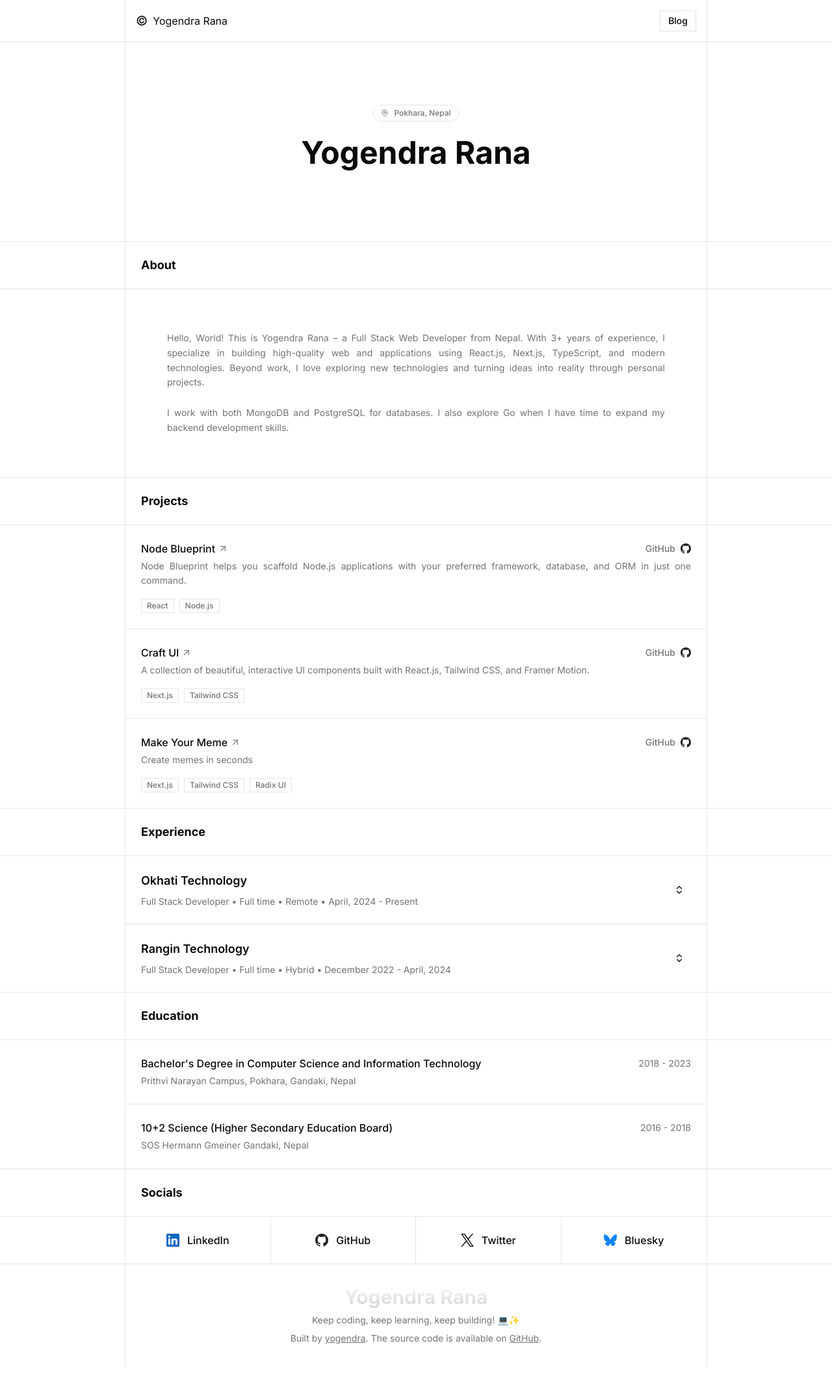
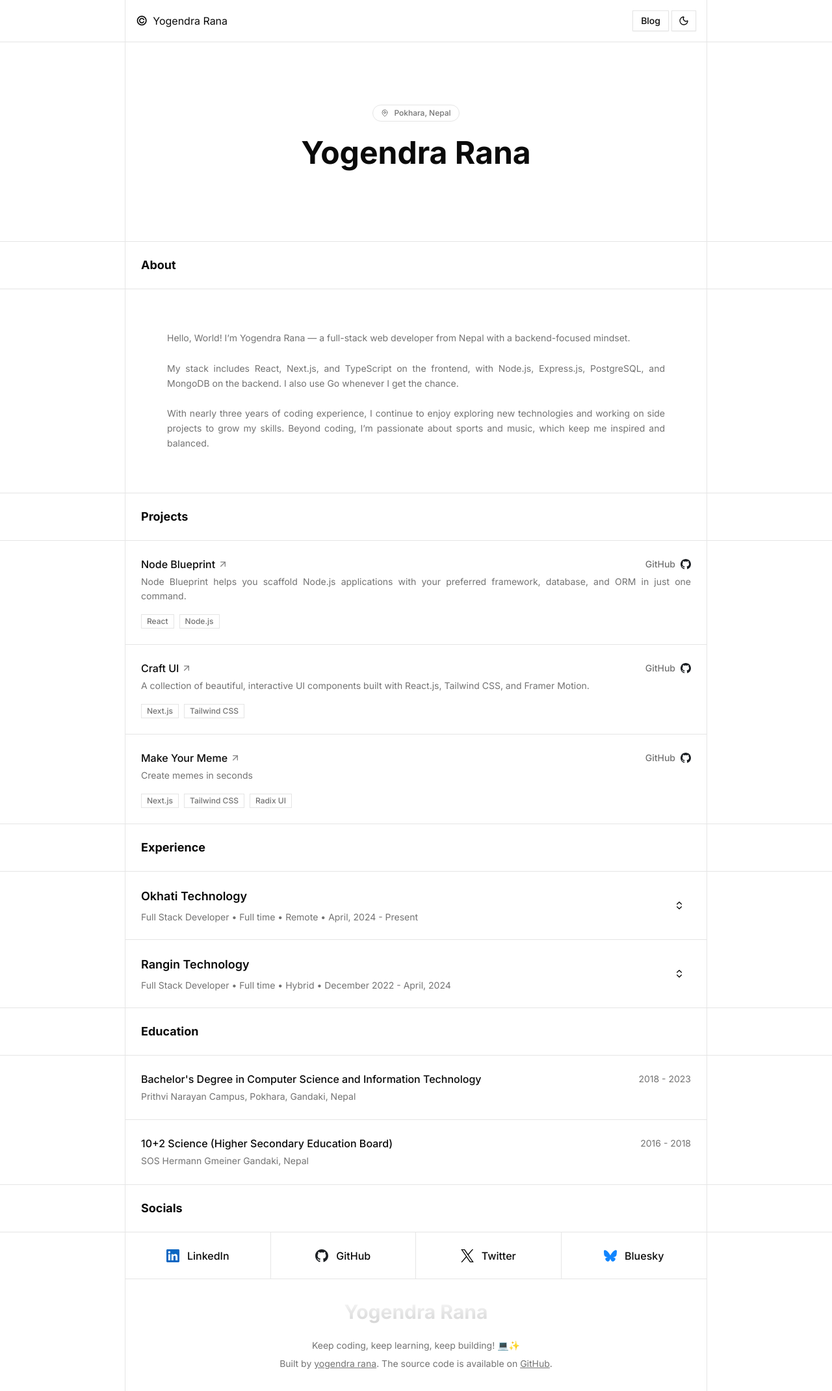
Before and after one commit to yogendrarana/yogendrarana.com.np, a Next.js app: page / in a window 1280 px wide. Shown: the whole page at 65% size. Before the commit the page ends 2101 px from the top, so only its background shows below. Built offline with nearby package versions, Linux system fonts and the light colour scheme.

Commit message:
feat: added dark mode feature and improved UI

```diff
--- a/package.json
+++ b/package.json
@@ -18,6 +18,7 @@
         "lucide-react": "^0.541.0",
         "motion": "^12.23.12",
         "next": "15.5.0",
+        "next-themes": "^0.4.6",
         "react": "19.1.0",
         "react-dom": "19.1.0",
         "tailwind-merge": "^3.3.1"
--- a/src/app/layout.tsx
+++ b/src/app/layout.tsx
@@ -1,11 +1,13 @@
-import { cn } from "@/lib/utils";
 import type { Metadata } from "next";
-import { MY_DATA } from "@/config/data";
 import { Inter } from "next/font/google";
 import { Analytics } from "@vercel/analytics/react";
 
+import { cn } from "@/lib/utils";
+import { MY_DATA } from "@/config/data";
+
 import "@/styles/custom.css";
 import "@/styles/globals.css";
+import { Providers } from "@/components/providers";
 
 export const metadata: Metadata = {
     metadataBase: new URL(MY_DATA.websiteUrl),
@@ -28,7 +30,9 @@ export default function RootLayout({ children }: Readonly<{ children: React.Reac
                     inter.className
                 )}
             >
-                <main>{children}</main>
+                <Providers>
+                    <main>{children}</main>
+                </Providers>
             </body>
             <Analytics />
         </html>
--- a/src/components/layout/about.tsx
+++ b/src/components/layout/about.tsx
@@ -1,5 +1,5 @@
-import MaxWidthContainer from "../max-width-container";
-import SectionHeader from "./section-header";
+import SectionHeader from "@/components/layout/section-header";
+import MaxWidthContainer from "@/components/max-width-container";
 
 function About() {
     return (
@@ -11,15 +11,21 @@ function About() {
                 <div className="p-16">
                     <div className="space-y-6 text-sm leading-relaxed text-muted-foreground">
                         <p className="text-justify">
-                            Hello, World! This is Yogendra Rana – a Full Stack Web Developer from
-                            Nepal.  With 3+ years of experience, I specialize in building high-quality web
-                            and applications using React.js, Next.js, TypeScript, and modern
-                            technologies. Beyond work, I love exploring new technologies and turning
-                            ideas into reality through personal projects.
+                            Hello, World! I’m Yogendra Rana — a full-stack web developer from Nepal
+                            with a backend-focused mindset.
                         </p>
+
                         <p className="text-justify">
-                            I work with both MongoDB and PostgreSQL for databases. I also explore Go
-                            when I have time to expand my backend development skills.
+                            My stack includes React, Next.js, and TypeScript on the frontend, with
+                            Node.js, Express.js, PostgreSQL, and MongoDB on the backend. I also use
+                            Go whenever I get the chance.
+                        </p>
+
+                        <p className="text-justify">
+                            With nearly three years of coding experience, I continue to enjoy
+                            exploring new technologies and working on side projects to grow my
+                            skills. Beyond coding, I’m passionate about sports and music, which keep
+                            me inspired and balanced.
                         </p>
                     </div>
                 </div>
--- a/src/components/layout/footer.tsx
+++ b/src/components/layout/footer.tsx
@@ -1,8 +1,9 @@
 import React from "react";
-import MaxWidthContainer from "../max-width-container";
 import Link from "next/link";
+
+import { cn } from "@/lib/utils";
 import { MY_DATA } from "@/config/data";
-import { cn } from "@/lib/utils";
+import MaxWidthContainer from "@/components/max-width-container";
 
 export default function Footer() {
     return (
@@ -21,14 +22,14 @@ export default function Footer() {
                         </p>
                     </div>
 
-                    <div className="text-sm text-muted-foreground">
+                    <div className="mt-4 text-sm text-muted-foreground text-center">
                         Keep coding, keep learning, keep building! 💻✨
                     </div>
 
-                    <p className="text-muted-foreground text-sm">
+                    <p className="text-muted-foreground text-sm text-center">
                         Built by{" "}
                         <Link href={MY_DATA.socials.x} target="__blank" className="underline">
-                            yogendra
+                            yogendra rana
                         </Link>
                         . The source code is available on{" "}
                         <Link href="https://github.com/yogendrarana/yogendrarana.com.np" target="__blank" className="underline">
--- a/src/components/layout/header.tsx
+++ b/src/components/layout/header.tsx
@@ -1,9 +1,10 @@
 import React from "react";
 import Link from "next/link";
 
-import Logo from "../logo";
+import Logo from "@/components/logo";
 import { Button } from "@/components/ui/button";
-import MaxWidthContainer from "../max-width-container";
+import ThemeSwitcher from "@/components/theme-switcher";
+import MaxWidthContainer from "@/components/max-width-container";
 
 export default function Header() {
     return (
@@ -15,12 +16,14 @@ export default function Header() {
                             <Logo />
                         </div>
 
-                        <nav className="hidden md:flex items-center gap-1">
+                        <nav className="hidden sm:flex items-center gap-1">
                             <Link href="/blog">
                                 <Button variant="outline" size="sm" className="rounded-none">
                                     Blog
                                 </Button>
                             </Link>
+
+                            <ThemeSwitcher />
                         </nav>
                     </div>
                 </div>
--- a/src/components/layout/socials.tsx
+++ b/src/components/layout/socials.tsx
@@ -11,15 +11,15 @@ import MaxWidthContainer from "@/components/max-width-container";
 
 function Socials() {
     return (
-        <section className="border-b">
+        <section>
             <SectionHeader title="Socials" />
             <MaxWidthContainer className="border-l border-r px-0">
-                <div className="h-18 grid grid-cols-2 md:grid-cols-4">
+                <div className="h-36 sm:h-18 grid grid-cols-2 md:grid-cols-4 border-b">
                     {/* LinkedIn */}
                     <Link
                         href={MY_DATA.socials.linkedin}
                         target="__blank"
-                        className="border-r border-border bg-background hover:bg-muted transition-colors flex items-center justify-center gap-3"
+                        className="border-b sm:border-b-0 border-r border-border bg-background hover:bg-muted transition-colors flex items-center justify-center gap-3"
                     >
                         <LinkedIn className="h-5 w-5 text-muted-foreground" />
                         <span className="font-medium text-foreground">LinkedIn</span>
@@ -29,7 +29,7 @@ function Socials() {
                     <Link
                         href={MY_DATA.socials.github}
                         target="__blank"
-                        className="border-r border-border bg-background hover:bg-muted transition-colors flex items-center justify-center gap-3"
+                        className="border-b sm:border-b-0 border-r border-border bg-background hover:bg-muted transition-colors flex items-center justify-center gap-3"
                     >
                         <GitHub className="h-5 w-5 text-muted-foreground" />
                         <span className="font-medium text-foreground">GitHub</span>
--- /dev/null
+++ b/src/components/providers.tsx
@@ -0,0 +1,28 @@
+"use client";
+
+import { ThemeProvider } from "next-themes";
+import { useEffect, useState } from "react";
+
+export function Providers({ children }: { children: React.ReactNode }) {
+    const [mounted, setMounted] = useState(false);
+
+    useEffect(() => {
+        setMounted(true);
+    }, []);
+
+    if (!mounted) {
+        // we can also return a loader here
+        return null;
+    }
+
+    return (
+        <ThemeProvider
+            attribute="class"
+            defaultTheme="system"
+            enableSystem
+            disableTransitionOnChange
+        >
+            {children}
+        </ThemeProvider>
+    );
+}
--- /dev/null
+++ b/src/components/theme-switcher.tsx
@@ -0,0 +1,23 @@
+"use client";
+
+import React from "react";
+import { useTheme } from "next-themes";
+import { MoonIcon, SunIcon } from "lucide-react";
+
+import { Button } from "@/components/ui/button";
+
+export default function ThemeSwitcher() {
+    const { theme, setTheme, systemTheme } = useTheme();
+
+    return (
+        <Button
+            variant="outline"
+            size="sm"
+            className="rounded-none"
+            onClick={() => setTheme(theme === "dark" ? "light" : "dark")}
+            aria-label="Toggle theme"
+        >
+            {theme === "dark" ? <SunIcon className="h-5 w-5" /> : <MoonIcon className="h-5 w-5" />}
+        </Button>
+    );
+}
```
Also changed, not shown: src/components/provider.tsx (deleted), 1 other file (tests, documents, lock files or other folders).
